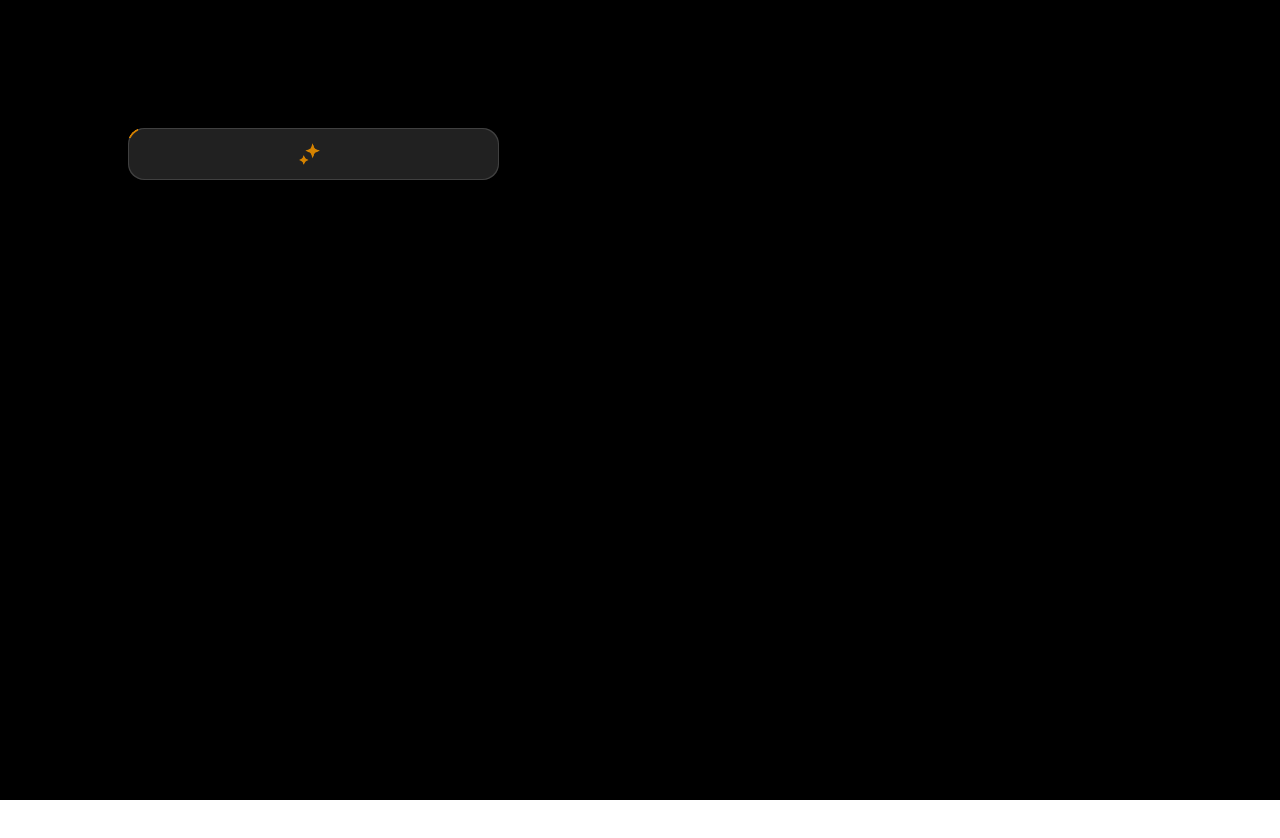
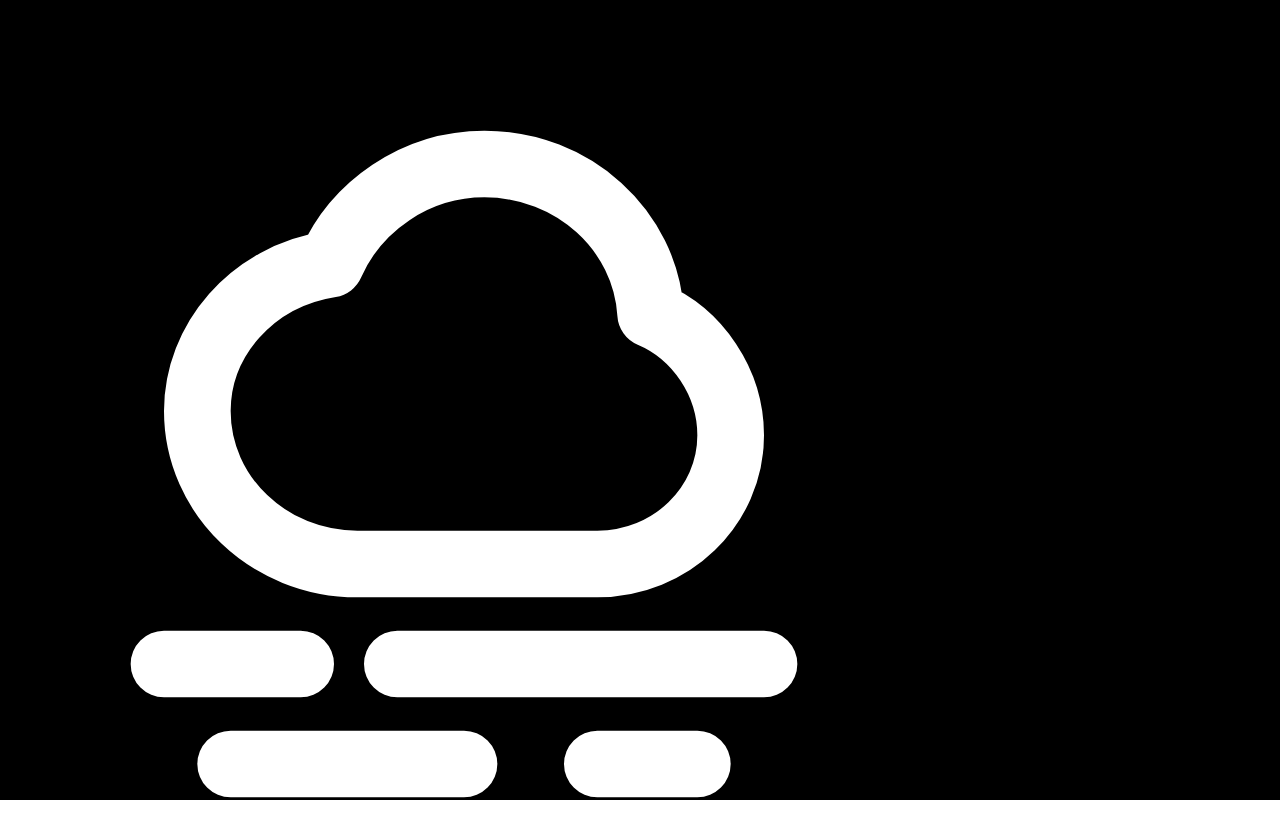
Before and after one commit to Himanshu-Lilhore/test-react-ts-tailwind, a React (Vite) app: page / in a window 1280 px wide. Shown: the top 838 px of the page. Before the commit the page ends 800 px from the top, so only its background shows below. Built offline with nearby package versions, Linux system fonts and the light colour scheme.

Commit message:
Animating svg curves first test

```diff
--- a/src/App.tsx
+++ b/src/App.tsx
@@ -1,9 +1,9 @@
-import BorderAniWithSvg from "./components/BorderAniWithSvg";
+import AnimatingSvg from "./components/AnimatingSvg";
 
 export default function App() {
     return (
-        <div className="w-full h-screen pt-[10vw] pl-[10vw] bg-black">
-            <BorderAniWithSvg widthVw={29} heightVw={4.1} duration={4} color="#D58300"/>
+        <div className="w-full h-screen pt-[5vw] pl-[5vw] bg-black">
+            <AnimatingSvg />
         </div>
     );
 }
--- /dev/null
+++ b/src/components/AnimatingSvg.tsx
@@ -0,0 +1,43 @@
+import { useEffect, useState, useRef } from "react";
+
+export default function AnimatingSvg() {
+    const [dynamicLen, setDynamicLen] = useState(3);
+    const lastUpdateTime = useRef<any>(Date.now());
+    const len = 7;
+    const svgImg = (
+        <svg
+            width="800px"
+            height="800px"
+            viewBox="0 0 24 24"
+            fill="none"
+            xmlns="http://www.w3.org/2000/svg"
+        >
+            <path
+                d={`M3 18H${dynamicLen}M10 18H21M5 21H12M16 21H19M8.8 15C6.14903 15 4 12.9466 4 10.4137C4 8.31435 5.6 6.375 8 6C8.75283 4.27403 10.5346 3 12.6127 3C15.2747 3 17.4504 4.99072 17.6 7.5C19.0127 8.09561 20 9.55741 20 11.1402C20 13.2719 18.2091 15 16 15L8.8 15Z`}
+                stroke="#fff"
+                strokeWidth="2"
+                strokeLinecap="round"
+                strokeLinejoin="round"
+                // className="transition-all duration-300 ease-in-out"
+            />
+        </svg>
+    );
+
+    useEffect(() => {
+        const tick = () => {
+            const currTime = Date.now();
+            if ((currTime - lastUpdateTime.current) > 30) {
+                setDynamicLen((prev) => (prev >= len ? prev : prev + 0.1));
+                lastUpdateTime.current = currTime;
+            }
+            requestAnimationFrame(tick);
+        };
+        tick();
+    }, []);
+
+    return (
+        <div>
+            {svgImg}
+        </div>
+    );
+}
```
